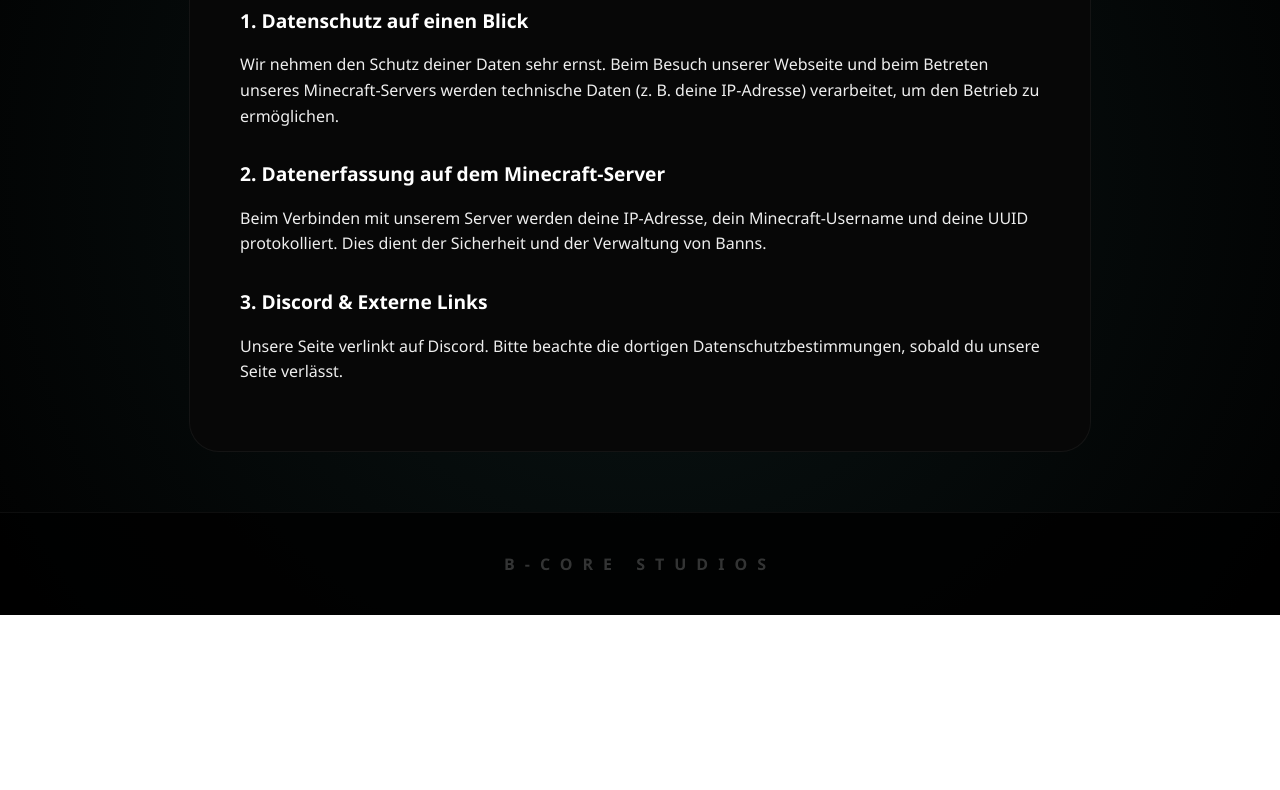
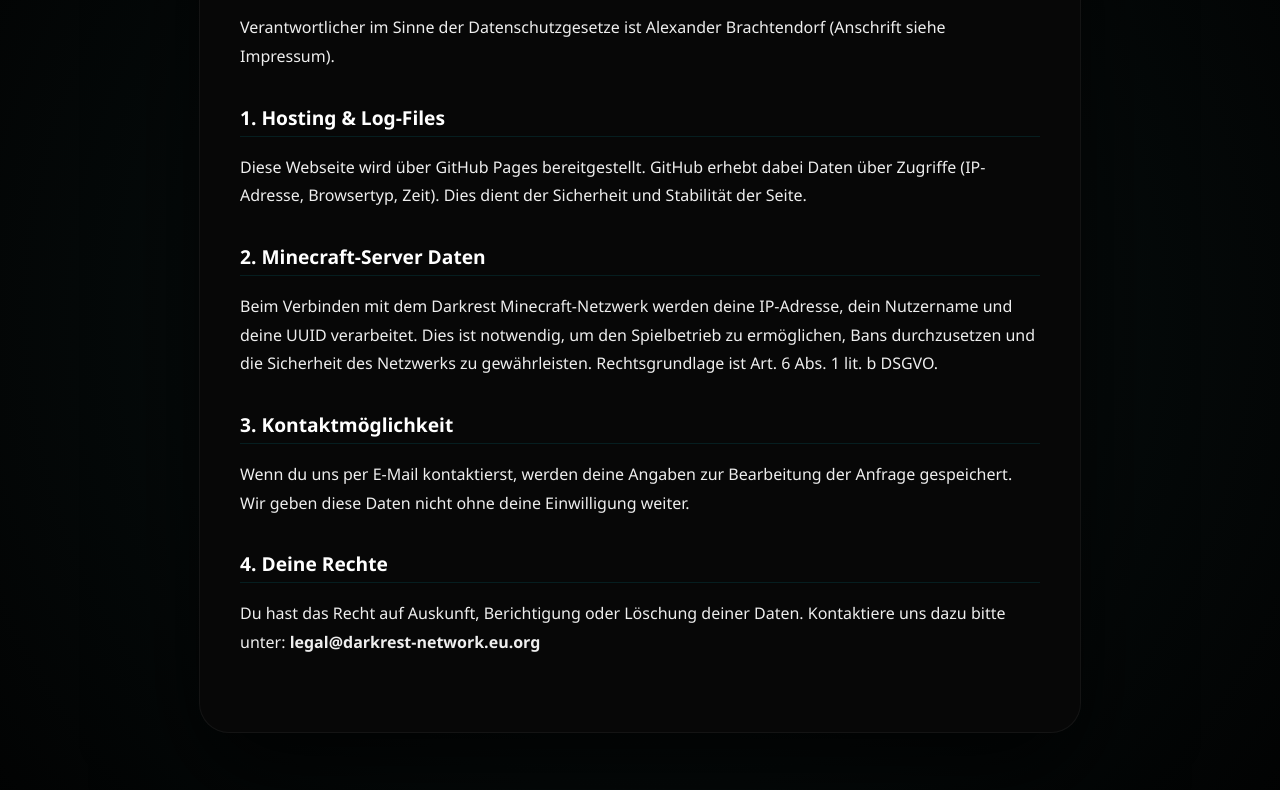
Before and after one commit to Held-Alexander/darkrest-portal, a plain HTML site: page datenschutz.html in a window 1280 px wide. Shown: the part 268-1058 px from the top of the page. Before the commit the page ends 883 px from the top, so only its background shows below. Drawn offline with Linux system fonts and the light colour scheme.

Commit message:
Enhance datenschutz.html with new styles and content
Updated styling and content for the privacy policy page.

```diff
--- a/datenschutz.html
+++ b/datenschutz.html
@@ -10,9 +10,9 @@
         body { background-color: var(--bg); color: #eee; font-family: 'Segoe UI', sans-serif; margin: 0; display: flex; flex-direction: column; align-items: center; background: radial-gradient(circle at center, #0a1515 0%, #010101 100%); min-height: 100vh; }
         .navbar { width: 100%; height: 60px; background: rgba(0, 0, 0, 0.9); backdrop-filter: blur(10px); display: flex; justify-content: center; align-items: center; position: fixed; top: 0; border-bottom: 1px solid rgba(0, 229, 255, 0.2); }
         .navbar a { color: white; text-decoration: none; margin: 0 25px; font-weight: bold; letter-spacing: 2px; font-size: 0.85rem; text-transform: uppercase; }
-        .main-container { max-width: 800px; width: 90%; background: rgba(8, 8, 8, 0.98); margin: 120px auto 60px auto; padding: 50px; border-radius: 30px; border: 1px solid rgba(255, 255, 255, 0.05); line-height: 1.6; }
-        h1 { color: var(--primary); letter-spacing: 5px; }
-        h2 { color: #fff; margin-top: 30px; font-size: 1.2rem; }
+        .main-container { max-width: 800px; width: 90%; background: rgba(8, 8, 8, 0.98); margin: 120px auto 60px auto; padding: 60px 40px; border-radius: 30px; border: 1px solid rgba(255, 255, 255, 0.05); box-shadow: 0 40px 100px rgba(0,0,0,0.8); line-height: 1.8; }
+        h1 { color: var(--primary); letter-spacing: 5px; text-transform: uppercase; text-align: center; }
+        h2 { color: #fff; margin-top: 30px; font-size: 1.2rem; border-bottom: 1px solid rgba(0, 229, 255, 0.1); }
         footer { width: 100%; padding: 40px; background: rgba(0,0,0,0.8); text-align: center; border-top: 1px solid rgba(255,255,255,0.05); margin-top: auto; }
     </style>
 </head>
@@ -25,14 +25,19 @@
 
     <div class="main-container">
         <h1>Datenschutzerklärung</h1>
-        <h2>1. Datenschutz auf einen Blick</h2>
-        <p>Wir nehmen den Schutz deiner Daten sehr ernst. Beim Besuch unserer Webseite und beim Betreten unseres Minecraft-Servers werden technische Daten (z. B. deine IP-Adresse) verarbeitet, um den Betrieb zu ermöglichen.</p>
+        <p>Verantwortlicher im Sinne der Datenschutzgesetze ist Alexander Brachtendorf (Anschrift siehe Impressum).</p>
 
-        <h2>2. Datenerfassung auf dem Minecraft-Server</h2>
-        <p>Beim Verbinden mit unserem Server werden deine IP-Adresse, dein Minecraft-Username und deine UUID protokolliert. Dies dient der Sicherheit und der Verwaltung von Banns.</p>
+        <h2>1. Hosting & Log-Files</h2>
+        <p>Diese Webseite wird über GitHub Pages bereitgestellt. GitHub erhebt dabei Daten über Zugriffe (IP-Adresse, Browsertyp, Zeit). Dies dient der Sicherheit und Stabilität der Seite.</p>
 
-        <h2>3. Discord & Externe Links</h2>
-        <p>Unsere Seite verlinkt auf Discord. Bitte beachte die dortigen Datenschutzbestimmungen, sobald du unsere Seite verlässt.</p>
+        <h2>2. Minecraft-Server Daten</h2>
+        <p>Beim Verbinden mit dem Darkrest Minecraft-Netzwerk werden deine IP-Adresse, dein Nutzername und deine UUID verarbeitet. Dies ist notwendig, um den Spielbetrieb zu ermöglichen, Bans durchzusetzen und die Sicherheit des Netzwerks zu gewährleisten. Rechtsgrundlage ist Art. 6 Abs. 1 lit. b DSGVO.</p>
+
+        <h2>3. Kontaktmöglichkeit</h2>
+        <p>Wenn du uns per E-Mail kontaktierst, werden deine Angaben zur Bearbeitung der Anfrage gespeichert. Wir geben diese Daten nicht ohne deine Einwilligung weiter.</p>
+
+        <h2>4. Deine Rechte</h2>
+        <p>Du hast das Recht auf Auskunft, Berichtigung oder Löschung deiner Daten. Kontaktiere uns dazu bitte unter: <strong>legal@darkrest-network.eu.org</strong></p>
     </div>
 
     <footer>
```
